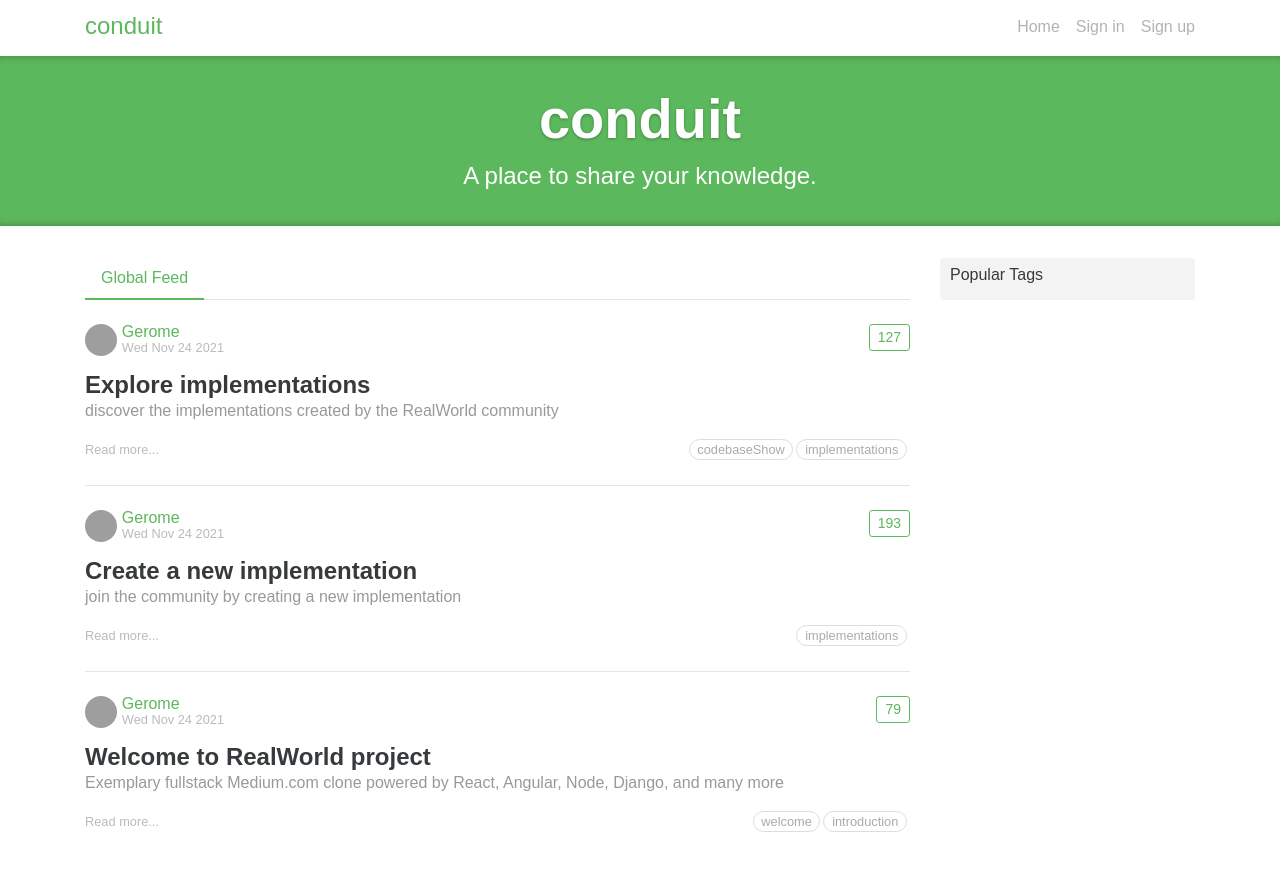
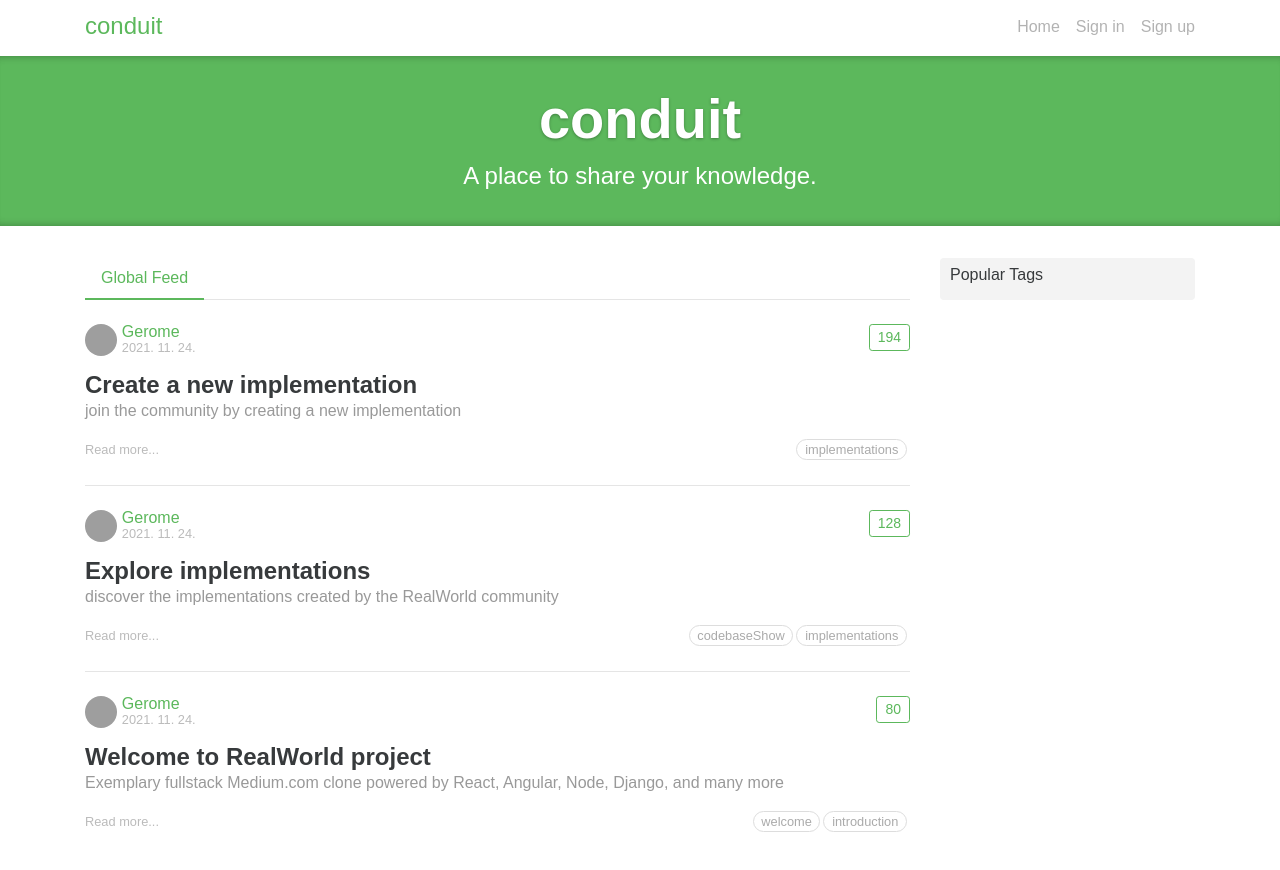
Before and after one commit to vanillovin/realworld-react-redux, a React app: page / in a window 1280 px wide. Shown: the top 870 px of the page. Built offline with nearby package versions, Linux system fonts and the light colour scheme; grey boxes are pictures that could not be loaded.

Commit message:
ArticlePreview의 prop정의

```diff
--- a/src/realworld/components/ArticlePreview.tsx
+++ b/src/realworld/components/ArticlePreview.tsx
@@ -1,6 +1,21 @@
 import React from "react";
+type Article = {
+  authorName: string;
+  createdAt: Date;
+  favoriteCount: number;
+  title: string;
+  description: string;
+  tagList: Array<string>;
+};
 
-function ArticlePreview() {
+function ArticlePreview({
+  authorName,
+  createdAt,
+  favoriteCount,
+  title,
+  description,
+  tagList,
+}: Article) {
   return (
     <div className="article-preview">
       <div className="article-meta">
@@ -9,23 +24,25 @@ function ArticlePreview() {
         </a>
         <div className="info">
           <a className="author" href="#@Gerome">
-            Gerome
+            {authorName}
           </a>
-          <span className="date">Wed Nov 24 2021</span>
+          <span className="date">{createdAt.toLocaleDateString("ko-kr")}</span>
         </div>
         <div className="pull-xs-right">
           <button className="btn btn-sm btn-outline-primary">
-            <i className="ion-heart"></i>127
+            <i className="ion-heart"></i>
+            {favoriteCount}
           </button>
         </div>
       </div>
       <a className="preview-link" href="#article/Explore-implementations-1">
-        <h1>Explore implementations</h1>
-        <p>discover the implementations created by the RealWorld community</p>
+        <h1>{title}</h1>
+        <p>{description}</p>
         <span>Read more...</span>
         <ul className="tag-list">
-          <li className="tag-default tag-pill tag-outline">codebaseShow</li>
-          <li className="tag-default tag-pill tag-outline">implementations</li>
+          {tagList.map((tag) => (
+            <li className="tag-default tag-pill tag-outline">{tag}</li>
+          ))}
         </ul>
       </a>
     </div>
--- a/src/realworld/pages/Main.tsx
+++ b/src/realworld/pages/Main.tsx
@@ -35,76 +35,30 @@ function Main() {
               </div>
 
               <div>
-                <ArticlePreview />
-                <div className="article-preview">
-                  <div className="article-meta">
-                    <a className="" href="#@Gerome">
-                      <img src="https://api.realworld.io/images/demo-avatar.png" />
-                    </a>
-                    <div className="info">
-                      <a className="author" href="#@Gerome">
-                        Gerome
-                      </a>
-                      <span className="date">Wed Nov 24 2021</span>
-                    </div>
-                    <div className="pull-xs-right">
-                      <button className="btn btn-sm btn-outline-primary">
-                        <i className="ion-heart"></i> 193
-                      </button>
-                    </div>
-                  </div>
-                  <a
-                    className="preview-link"
-                    href="#article/Create-a-new-implementation-1"
-                  >
-                    <h1>Create a new implementation</h1>
-                    <p>join the community by creating a new implementation</p>
-                    <span>Read more...</span>
-                    <ul className="tag-list">
-                      <li className="tag-default tag-pill tag-outline">
-                        implementations
-                      </li>
-                    </ul>
-                  </a>
-                </div>
-
-                <div className="article-preview">
-                  <div className="article-meta">
-                    <a className="" href="#@Gerome">
-                      <img src="https://api.realworld.io/images/demo-avatar.png" />
-                    </a>
-                    <div className="info">
-                      <a className="author" href="#@Gerome">
-                        Gerome
-                      </a>
-                      <span className="date">Wed Nov 24 2021</span>
-                    </div>
-                    <div className="pull-xs-right">
-                      <button className="btn btn-sm btn-outline-primary">
-                        <i className="ion-heart"></i>79
-                      </button>
-                    </div>
-                  </div>
-                  <a
-                    className="preview-link"
-                    href="#article/Welcome-to-RealWorld-project-1"
-                  >
-                    <h1>Welcome to RealWorld project</h1>
-                    <p>
-                      Exemplary fullstack Medium.com clone powered by React,
-                      Angular, Node, Django, and many more
-                    </p>
-                    <span>Read more...</span>
-                    <ul className="tag-list">
-                      <li className="tag-default tag-pill tag-outline">
-                        welcome
-                      </li>
-                      <li className="tag-default tag-pill tag-outline">
-                        introduction
-                      </li>
-                    </ul>
-                  </a>
-                </div>
+                <ArticlePreview
+                  authorName="Gerome"
+                  createdAt={new Date("2021-11-24")}
+                  favoriteCount={194}
+                  title="Create a new implementation"
+                  description="join the community by creating a new implementation"
+                  tagList={["implementations"]}
+                />
+                <ArticlePreview
+                  authorName="Gerome"
+                  createdAt={new Date("2021-11-24")}
+                  favoriteCount={128}
+                  title="Explore implementations"
+                  description="discover the implementations created by the RealWorld community"
+                  tagList={["codebaseShow", "implementations"]}
+                />
+                <ArticlePreview
+                  authorName="Gerome"
+                  createdAt={new Date("2021-11-24")}
+                  favoriteCount={80}
+                  title="Welcome to RealWorld project"
+                  description="Exemplary fullstack Medium.com clone powered by React, Angular, Node, Django, and many more"
+                  tagList={["welcome", "introduction"]}
+                />
               </div>
             </div>
             <div className="col-md-3">
```
